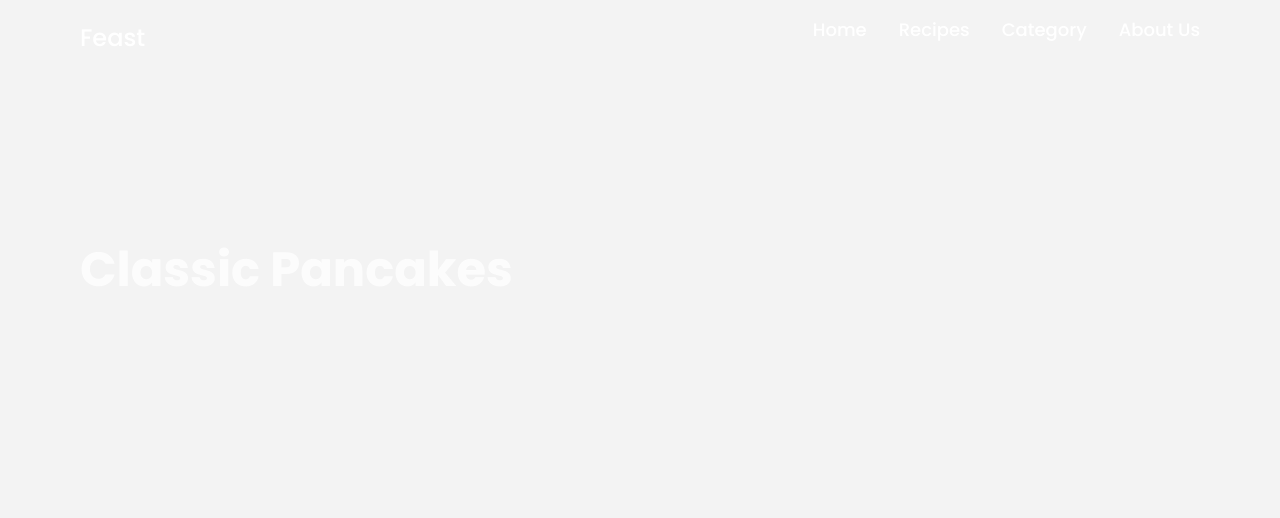
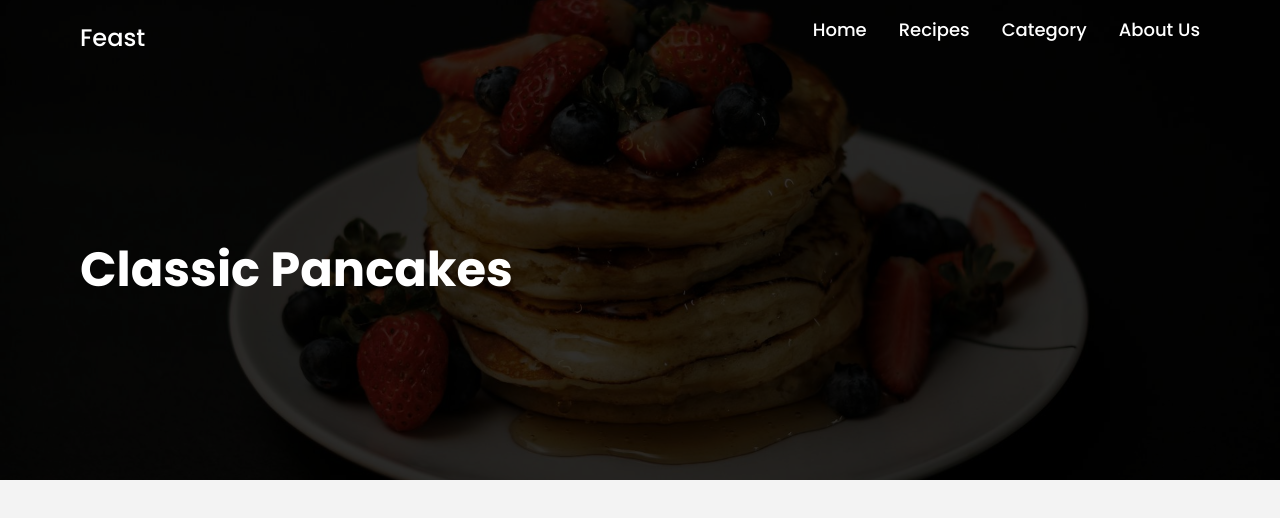
Before and after one commit to maundu55/Recipe, a React (Vite) app: page /recipe/1 in a window 1280 px wide. Shown: the top 518 px of the page. Built offline with nearby package versions, Linux system fonts and the light colour scheme.

Commit message:
add single frecipe details

```diff
--- a/index.html
+++ b/index.html
@@ -2,7 +2,6 @@
 <html lang="en">
   <head>
     <meta charset="UTF-8" />
-    <link rel="icon" type="image/svg+xml" href="/vite.svg" />
     <meta name="viewport" content="width=device-width, initial-scale=1.0" />
     <link rel="preconnect" href="https://fonts.googleapis.com" />
     <link rel="preconnect" href="https://fonts.gstatic.com" crossorigin />
--- a/src/pages/RecipeDetails.jsx
+++ b/src/pages/RecipeDetails.jsx
@@ -9,14 +9,21 @@ const RecipeDetails = () => {
     const recipe = recipes.find(recipe=> recipe.id === id)
   return (
     <div className="relative">
-        <div className="absolute left-0 top-0 -z-10 h-full w-full bg-black opacity-80">
-            <div className="container flex h-[60vh] flex-col items-start justify-center">
-                <div className="z-40 mr-auto max-w-[700px] pt-16 text-white">
-                    <h2 className="text-500 font-700 md:text-800 mb-1 capitalize leading-[1.2]">{recipe.title}</h2>
-                </div>
-                <img src="" alt="" />
-            </div>
+      <div className="absolute left-0 top-0  h-full w-full bg-black opacity-80" />
+
+      <div className="container flex h-[60vh] flex-col items-start justify-center">
+        <div className="z-40 mr-auto max-w-[700px] pt-16 text-white">
+          <h2 className="text-500 font-700 md:text-800 mb-1 capitalize leading-[1.2]">
+            {recipe.title}
+          </h2>
         </div>
+
+        <img
+          className="absolute left-0 -z-10 h-full w-full object-cover"
+          src={recipe.image}
+          alt={recipe.title}
+        />
+      </div>
     </div>
   )
 }
```
